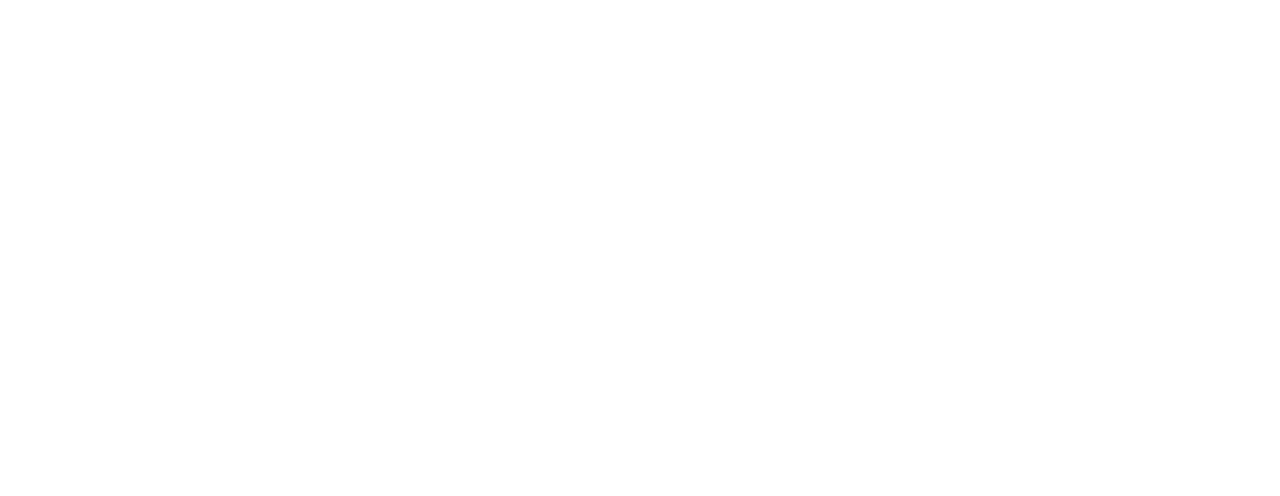
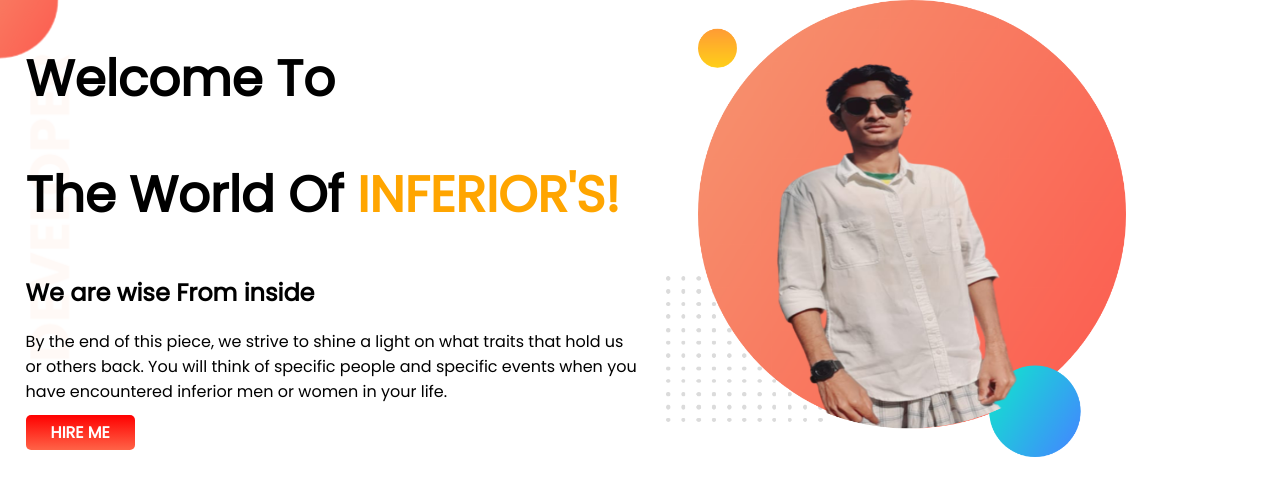
Before and after one commit to JalalUddinRomy/personal-portfolio, a plain HTML site: page index.html in a window 1280 px wide. Drawn offline with Linux system fonts and the light colour scheme.

Commit message:
first-section

```diff
--- a/index.html
+++ b/index.html
@@ -1,13 +1,35 @@
 <!DOCTYPE html>
 <html lang="en">
+
 <head>
     <meta charset="UTF-8">
     <meta http-equiv="X-UA-Compatible" content="IE=edge">
     <meta name="viewport" content="width=device-width, initial-scale=1.0">
     <title>jalal first portfolio</title>
     <link rel="stylesheet" href="style.css">
+    <link rel="preconnect" href="https://fonts.googleapis.com">
+    <link rel="preconnect" href="https://fonts.gstatic.com" crossorigin>
+    <link href="https://fonts.googleapis.com/css2?family=Poppins&display=swap" rel="stylesheet">
+
 </head>
+
 <body>
+    <section class="first-section">
+        <div class="half-width">
+            <h1>Welcome To</h1>
+            <h1>The World Of <span class="inferior">INFERIOR'S!</span></h1>
+            <h2>We are wise From inside</h2>
+            <p>By the end of this piece, we strive to shine a light on what traits that hold us or others back. You will
+                think of specific people and specific events when you have encountered inferior men or women in your
+                life.
+            </p>
+            <a class="link-button" target="blank" href="https://www.facebook.com/">HIRE ME</a>
+        </div>
+        <div class="half-width">
+            <img src="images/mypicture.png" alt="">
+        </div>
+    </section>
 
 </body>
+
 </html>
--- a/style.css
+++ b/style.css
@@ -0,0 +1,34 @@
+body{
+    font-family: 'Poppins', sans-serif;
+    margin: 0%;
+}
+h1{
+    font-size: 50px;
+}
+.inferior{
+    color: orange;
+}
+section{
+    display: flex;
+}
+.half-width{
+    width: 50%;
+    padding-left: 2%;
+}
+.half-width img{
+    width: 75%;
+}
+.link-button{
+    text-decoration: none;
+    color: white;
+    background-image: linear-gradient(red, tomato);
+    padding: 6px 25px;
+    border-radius: 5px;
+    font-weight: 800;
+
+}
+.first-section{
+    background-image: url(images/top-banner.png);
+    background-repeat: no-repeat;
+
+}
```
Also changed, not shown: images/dream-bg.png (added), images/exp-bg.png (added), images/index.jpg (added), images/index2.jpg (added), images/index3.jpg (added), images/jhankar.png (added), images/jhankar2.png (added), images/my-bg.png (added), images/my-bg2.png (added), images/mypicture.png (added), images/top-banner.png (added).
